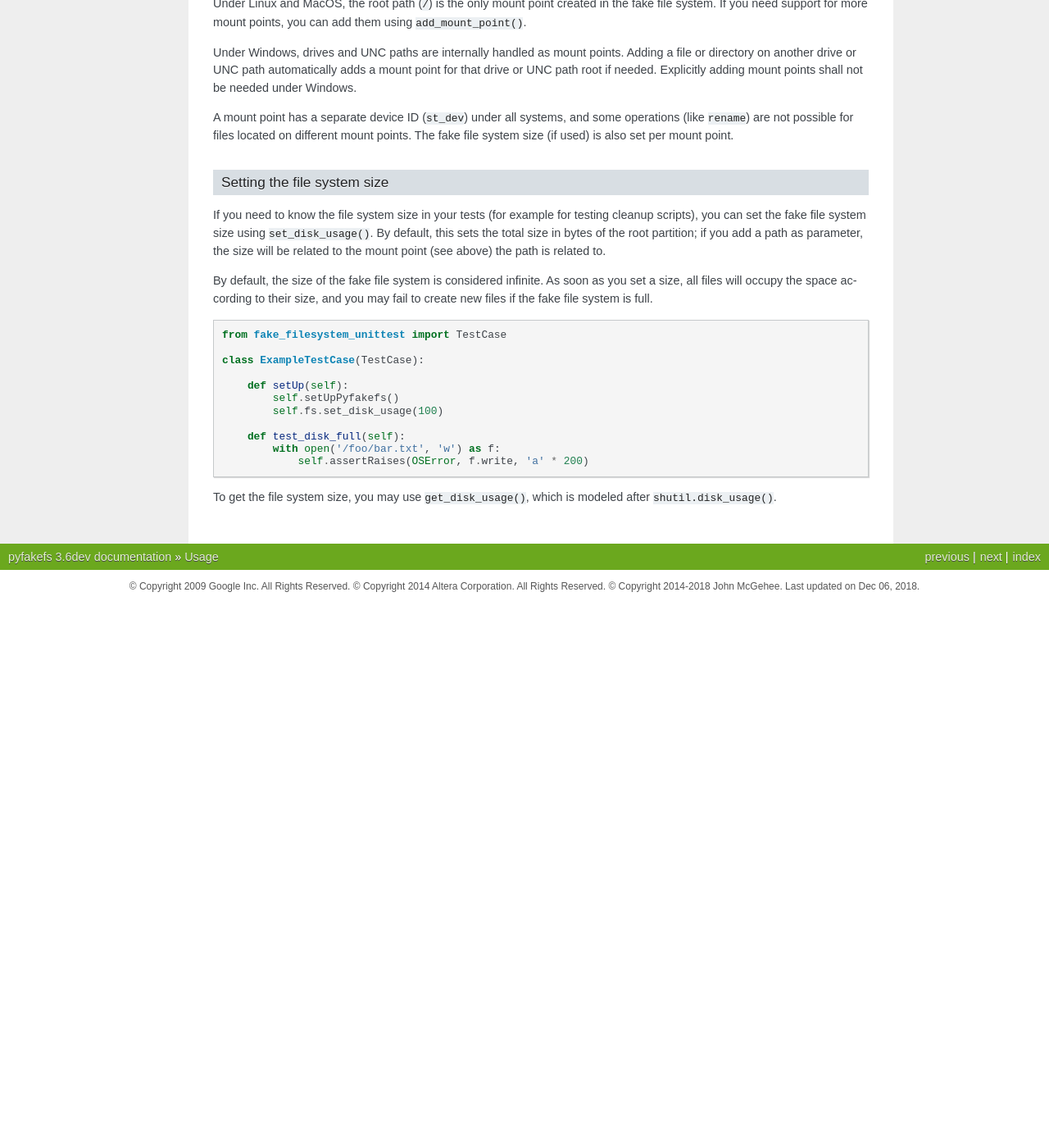
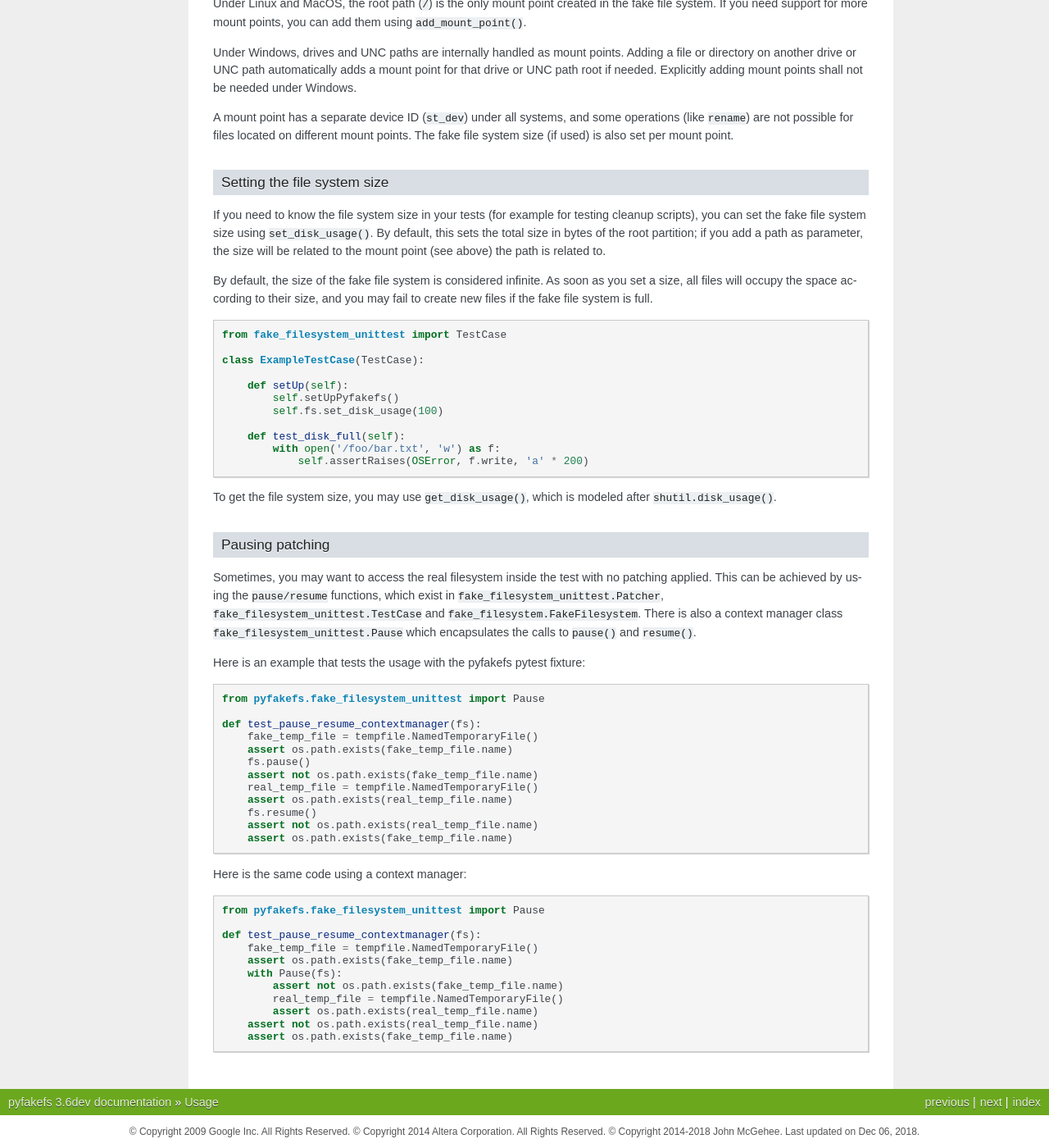
Before and after one commit to pytest-dev/pyfakefs, a Sphinx documentation site: the page built from docs/usage.rst, in a window 1280 px wide and 1400 px high, scrolled down 5682 px. Shown: the whole window at 82% size. Built offline with Sphinx 7.4.7, drawn with Linux system fonts in a browser that asks for light colours; before the commit the page ends 6417 px from its top, so only the background shows below that; some of the changed text lies outside the part shown.

Commit message:
Added context manager class for pause/resume
- added usage documentation
- see #448

```diff
--- a/docs/usage.rst
+++ b/docs/usage.rst
@@ -272,8 +272,8 @@ This may be used to add modules that shall not be patched. This is mostly
 used to avoid patching the Python file system modules themselves, but may be
 helpful in some special situations. There is also the global
 variable ``Patcher.SKIPNAMES`` that can be extended for that purpose, though
-this seldom be needed (except for own pytest plugins, as shown in example
-mentioned above)
+this seldom shall be needed (except for own pytest plugins, as shown in
+the example mentioned above)
 
 use_dynamic_patch
 ~~~~~~~~~~~~~~~~~
@@ -398,3 +398,45 @@ and you may fail to create new files if the fake file system is full.
 
 To get the file system size, you may use ``get_disk_usage()``, which is
 modeled after ``shutil.disk_usage()``.
+
+Pausing patching
+~~~~~~~~~~~~~~~~
+Sometimes, you may want to access the real filesystem inside the test with
+no patching applied. This can be achieved by using the ``pause/resume``
+functions, which exist in ``fake_filesystem_unittest.Patcher``,
+``fake_filesystem_unittest.TestCase`` and ``fake_filesystem.FakeFilesystem``.
+There is also a context manager class ``fake_filesystem_unittest.Pause``
+which encapsulates the calls to ``pause()`` and ``resume()``.
+
+Here is an example that tests the usage with the pyfakefs pytest fixture:
+
+.. code:: python
+
+    from pyfakefs.fake_filesystem_unittest import Pause
+
+    def test_pause_resume_contextmanager(fs):
+        fake_temp_file = tempfile.NamedTemporaryFile()
+        assert os.path.exists(fake_temp_file.name)
+        fs.pause()
+        assert not os.path.exists(fake_temp_file.name)
+        real_temp_file = tempfile.NamedTemporaryFile()
+        assert os.path.exists(real_temp_file.name)
+        fs.resume()
+        assert not os.path.exists(real_temp_file.name)
+        assert os.path.exists(fake_temp_file.name)
+
+Here is the same code using a context manager:
+
+.. code:: python
+
+    from pyfakefs.fake_filesystem_unittest import Pause
+
+    def test_pause_resume_contextmanager(fs):
+        fake_temp_file = tempfile.NamedTemporaryFile()
+        assert os.path.exists(fake_temp_file.name)
+        with Pause(fs):
+            assert not os.path.exists(fake_temp_file.name)
+            real_temp_file = tempfile.NamedTemporaryFile()
+            assert os.path.exists(real_temp_file.name)
+        assert not os.path.exists(real_temp_file.name)
+        assert os.path.exists(fake_temp_file.name)
```
Also changed, not shown: CHANGES.md (+2 -0 lines), 3 other files.
